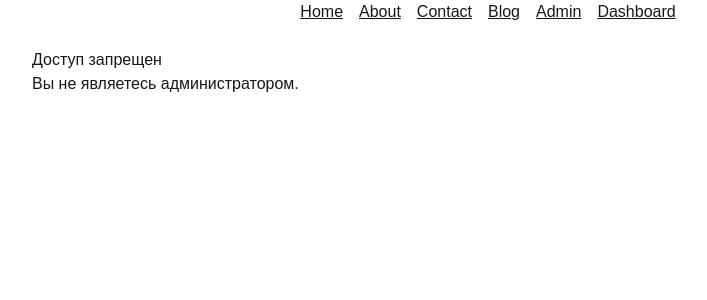
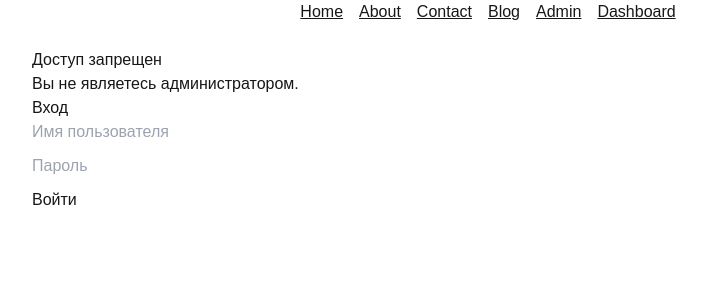
Before and after one commit to alex-yte/next-learn-app, a Next.js app: page /admin/dashboard in a window 1280 px wide. Shown: the top 300 px of the page, without its empty margins (152-859 px from the left). Built offline with nearby package versions, Linux system fonts and the light colour scheme.

Commit message:
feat: add mock user authorisation

```diff
--- a/pages/admin/dashboard.tsx
+++ b/pages/admin/dashboard.tsx
@@ -1,4 +1,5 @@
 import { useGlobalContext } from "../context/GlobalContext";
+import Login from "../components/login";
 
 export default function DashboardPage() {
   const { user } = useGlobalContext();
@@ -8,6 +9,9 @@ export default function DashboardPage() {
       <main>
         <h1>Доступ запрещен</h1>
         <p>Вы не являетесь администратором.</p>
+
+        <Login />
+
       </main>
     );
   }
--- /dev/null
+++ b/pages/components/login.tsx
@@ -0,0 +1,49 @@
+import React, { useState } from 'react';
+import { useGlobalContext } from '../context/GlobalContext';
+
+function Login() {
+  const { setUser } = useGlobalContext();
+  const [username, setUsername] = useState('');
+  const [password, setPassword] = useState('');
+
+  const handleSubmit = (event : React.FormEvent) => {
+    event.preventDefault();
+
+    // Пример проверки; в реальном приложении выполняйте проверку на сервере
+    if (username === 'admin' && password === 'password') {
+      setUser({ role: 'admin' });
+      // Дополнительно: перенаправление пользователя на защищенную страницу
+    } else {
+      alert('Неверное имя пользователя или пароль.');
+    }
+  };
+
+  return (
+    <div className="login">
+      <h1>Вход</h1>
+      <form onSubmit={handleSubmit}>
+        <div className="" style={{ marginBottom: '10px' }}>
+            <input
+              type="text"
+              name="username"
+              placeholder="Имя пользователя"
+              value={username}
+              onChange={(e) => setUsername(e.target.value)}
+            />
+        </div>
+        <div className="" style={{ marginBottom: '10px' }}>
+            <input
+              type="password"
+              name="password"
+              placeholder="Пароль"
+              value={password}
+              onChange={(e) => setPassword(e.target.value)}
+            />
+        </div>
+        <div className=""><button type="submit">Войти</button></div>
+      </form>
+    </div>
+  );
+}
+
+export default Login;
```
